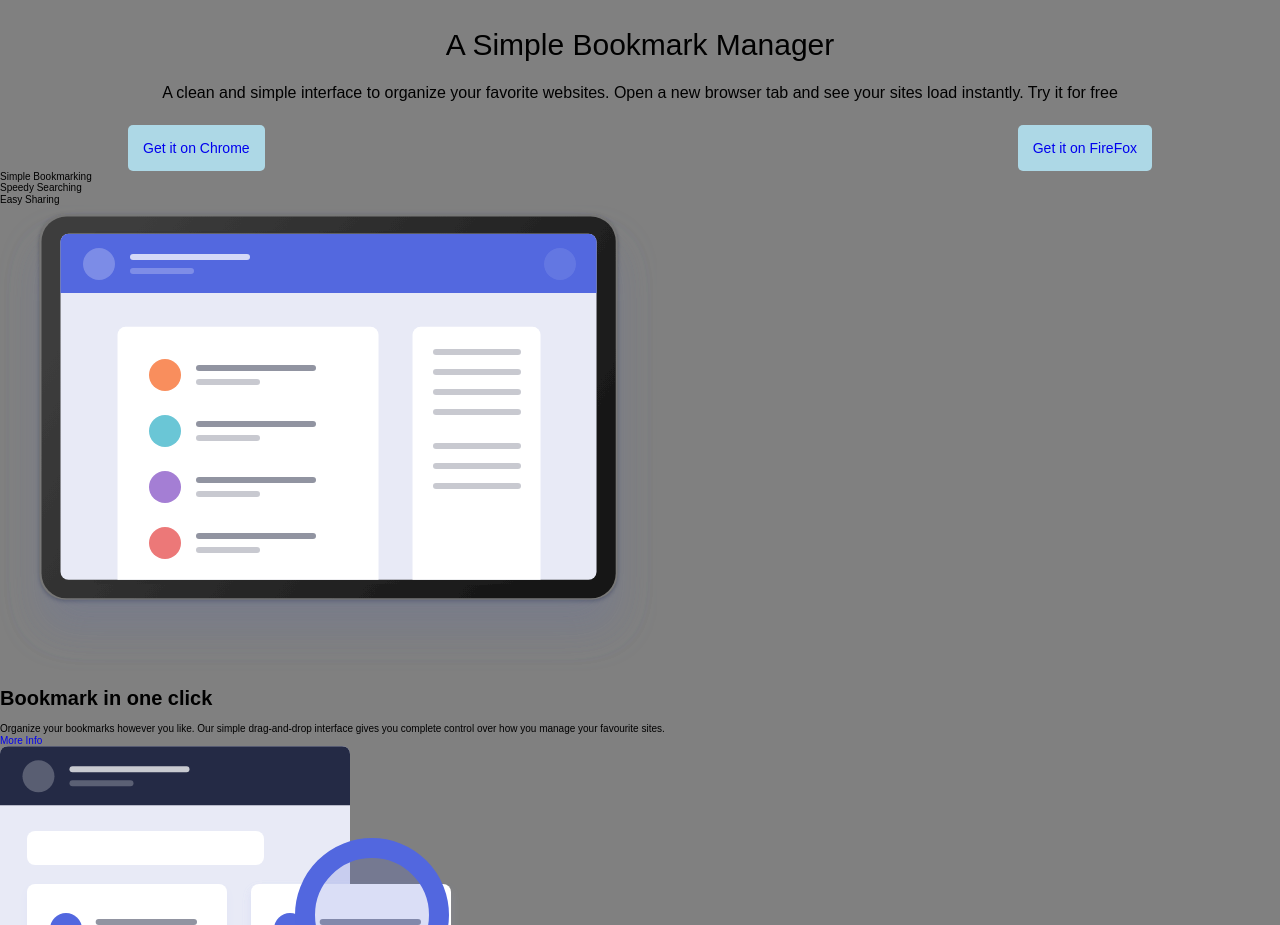
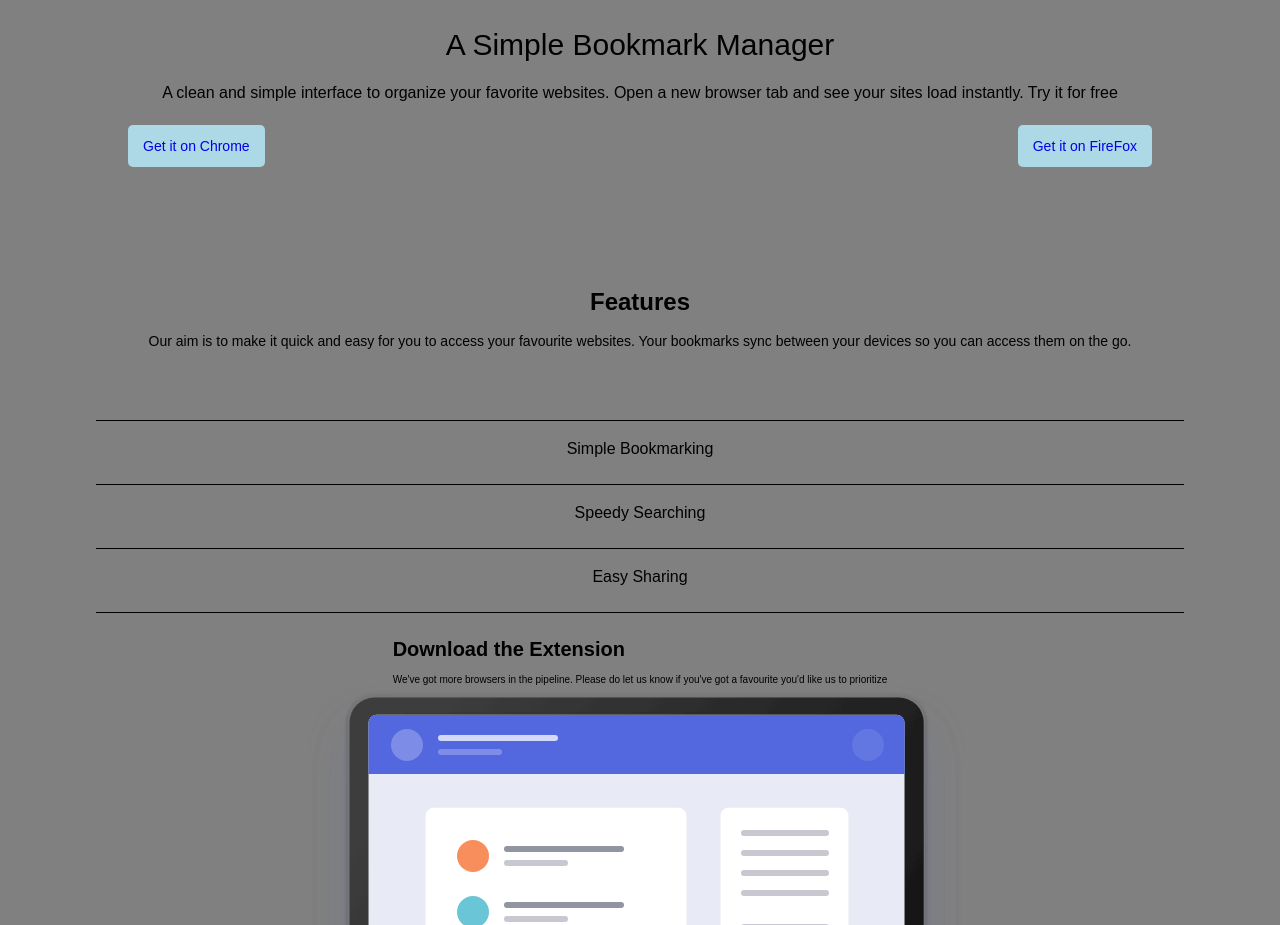
Before and after one commit to Tboss09/book-landing-page, a React (Create React App) app: page / in a window 1280 px wide. Shown: the part 800-1725 px from the top of the page. Built offline with nearby package versions, Linux system fonts and the light colour scheme.

Commit message:
adding some vanilla styles

```diff
--- a/src/components/Features.js
+++ b/src/components/Features.js
@@ -13,16 +13,6 @@ const Features = () => {
                     so you can access them on the go.
             </p>
 
-                <div className="main__download download">
-                    <h1 className=" download__header">Download the Extension</h1>
-
-                    <p className="download__title">
-                        We've got more browsers in the pipeline.
-                        Please do let us know if you've got a favourite
-                        you'd like us to prioritize
-                </p>
-
-                </div>
             </div>
         </>
     )
--- a/src/components/Main.js
+++ b/src/components/Main.js
@@ -18,6 +18,7 @@ const Main = () => {
             <MainHeader />
             <Title />
             <Features />
+
             <Panel />
             <div className="download">
                 <Download browser="chrome" logo={chromeLogo} version="62" />
--- a/src/components/Panel.js
+++ b/src/components/Panel.js
@@ -14,6 +14,19 @@ const Panel = () => {
                     <li data-target="#speedySearch" className="features__tabs--text">Speedy Searching</li>
                     <li data-target="#easySharing" className="features__tabs--text">Easy Sharing</li>
                 </ul>
+
+
+                <div className="main__download download">
+                    <h1 className=" download__header">Download the Extension</h1>
+
+                    <p className="download__title">
+                        We've got more browsers in the pipeline.
+                        Please do let us know if you've got a favourite
+                        you'd like us to prioritize
+                </p>
+
+                </div>
+
 
                 {/* panel One */}
                 <div className="panel">
--- a/src/scss/main.scss
+++ b/src/scss/main.scss
@@ -72,6 +72,7 @@ header {
         margin: 0 auto;
         line-height: 2.4rem;
         padding-bottom: 20px;
+
     }
 
     &__btn {
@@ -83,15 +84,82 @@ header {
         .btn {
             background: lightblue;
             @include flex(center, center);
-            padding: 15px;
+            padding: 10px 15px;
             border-radius: 5px;
             font-family: inherit;
             font-size: 1.4rem;
+            line-height: 2.2rem;
         }
 
     }
 
 }
-.main__features {
-    display: none;
+
+.features {
+    margin-top: 16vh;
+    text-align: center;
+
+    &__header {
+        font-size: 2.4rem;
+        width: 85%;
+        margin: 0 auto;
+        padding-bottom: 20px;
+        line-height: 1.4rem;
+
+    }
+
+    &__text {
+        width: 80%;
+        margin: 0 auto;
+        font-size: 1.4rem;
+        line-height: 2.4rem;
+    }
+
+
+    &__tabs {
+        margin-top: 5vh;
+        @include flex(center, center);
+        flex-direction: column;
+
+        .tabs {
+            margin-top: 5vh;
+            width: 100%;
+        }
+
+        &--text {
+            font-size: 1.6rem;
+            text-align: center;
+            line-height: 3.2rem;
+            padding-bottom: 4vh;
+            position: relative;
+            width: 85%;
+            margin: 0 auto;
+
+            &::before {
+                content: "";
+                // padding: px;
+                height: .5px;
+                width: 100%;
+                background: #000;
+                position: absolute;
+                top: -20%;
+                right: 0;
+                left: 0;
+            }
+
+            &:nth-of-type(3) {
+                &::after {
+                    content: "";
+                    // padding: px;
+                    height: .5px;
+                    width: 100%;
+                    background: #000;
+                    position: absolute;
+                    top: 80%;
+                    right: 0;
+                    left: 0;
+                }
+            }
+        }
+    }
 }
```
Also changed, not shown: 1 other file (tests, documents, lock files or other folders).
